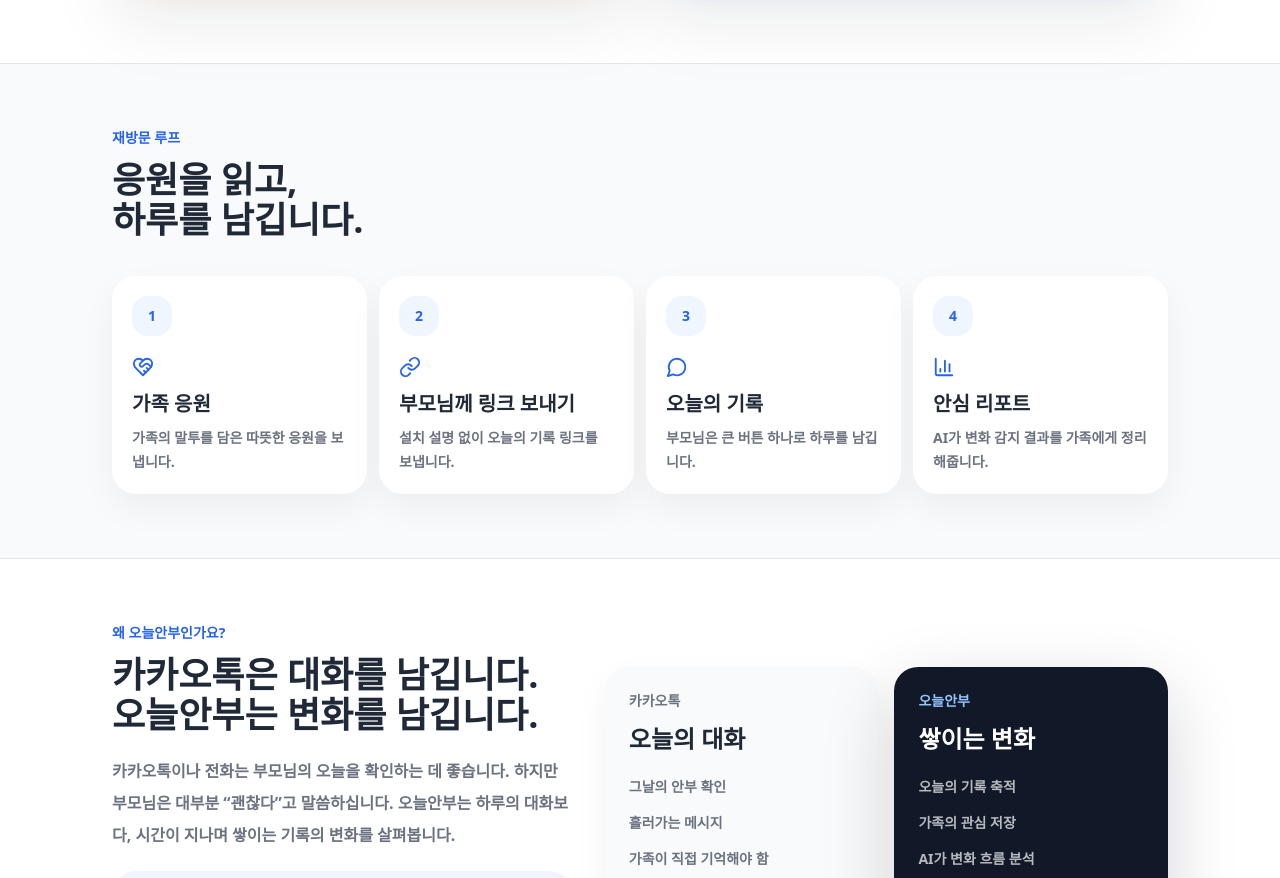
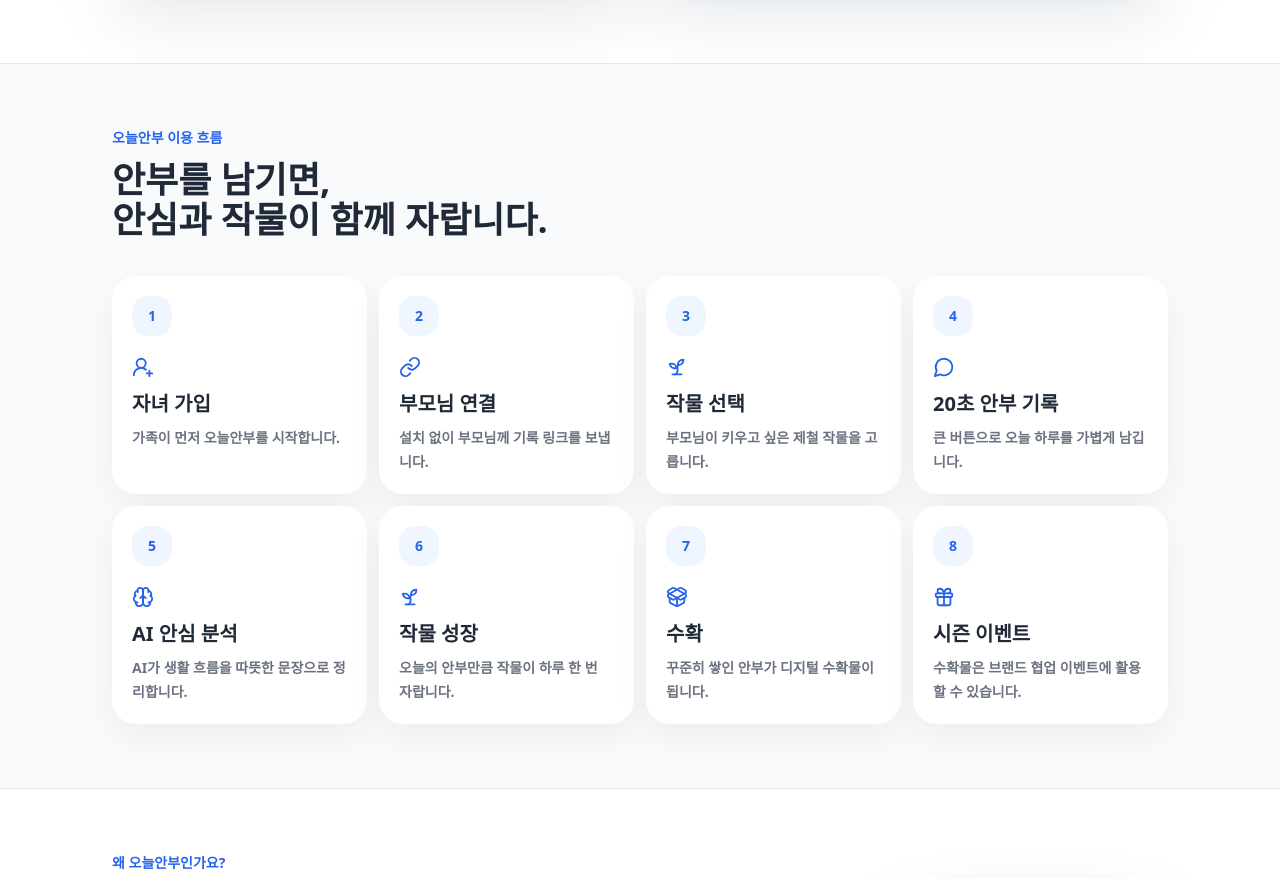
Before and after one commit to hotoksusu/Thinking-of-You, a Next.js app: page / in a window 1280 px wide. Shown: the part 2140-3018 px from the top of the page. Built offline with nearby package versions, Linux system fonts and the light colour scheme; a web font is replaced by a local one.

Commit message:
Align onboarding with reassurance farm journey

```diff
--- a/app/page.tsx
+++ b/app/page.tsx
@@ -1,38 +1,64 @@
 import {
   ArrowRight,
-  BarChart3,
   Brain,
   ChevronDown,
-  HeartHandshake,
+  Gift,
   Link,
   MessageCircle,
+  PackageOpen,
   ShieldCheck,
+  Sprout,
+  UserRoundPlus,
 } from "lucide-react";
 
 const flowSteps = [
   {
     step: "1",
-    title: "가족 응원",
-    description: "가족의 말투를 담은 따뜻한 응원을 보냅니다.",
-    icon: HeartHandshake,
+    title: "자녀 가입",
+    description: "가족이 먼저 오늘안부를 시작합니다.",
+    icon: UserRoundPlus,
   },
   {
     step: "2",
-    title: "부모님께 링크 보내기",
-    description: "설치 설명 없이 오늘의 기록 링크를 보냅니다.",
+    title: "부모님 연결",
+    description: "설치 없이 부모님께 기록 링크를 보냅니다.",
     icon: Link,
   },
   {
     step: "3",
-    title: "오늘의 기록",
-    description: "부모님은 큰 버튼 하나로 하루를 남깁니다.",
+    title: "작물 선택",
+    description: "부모님이 키우고 싶은 제철 작물을 고릅니다.",
+    icon: Sprout,
+  },
+  {
+    step: "4",
+    title: "20초 안부 기록",
+    description: "큰 버튼으로 오늘 하루를 가볍게 남깁니다.",
     icon: MessageCircle,
   },
   {
-    step: "4",
-    title: "안심 리포트",
-    description: "AI가 변화 감지 결과를 가족에게 정리해줍니다.",
-    icon: BarChart3,
+    step: "5",
+    title: "AI 안심 분석",
+    description: "AI가 생활 흐름을 따뜻한 문장으로 정리합니다.",
+    icon: Brain,
+  },
+  {
+    step: "6",
+    title: "작물 성장",
+    description: "오늘의 안부만큼 작물이 하루 한 번 자랍니다.",
+    icon: Sprout,
+  },
+  {
+    step: "7",
+    title: "수확",
+    description: "꾸준히 쌓인 안부가 디지털 수확물이 됩니다.",
+    icon: PackageOpen,
+  },
+  {
+    step: "8",
+    title: "시즌 이벤트",
+    description: "수확물은 브랜드 협업 이벤트에 활용할 수 있습니다.",
+    icon: Gift,
   },
 ];
 
@@ -229,13 +255,13 @@ export default function LandingPage() {
 
       <section className="border-y border-[#E5E7EB] bg-[#F9FAFB]">
         <div className="mx-auto w-full max-w-[1120px] px-5 py-16 sm:px-8">
-          <p className="text-sm font-black text-[#2563EB]">재방문 루프</p>
+          <p className="text-sm font-black text-[#2563EB]">오늘안부 이용 흐름</p>
           <h2 className="mt-3 text-3xl font-black leading-tight sm:text-4xl">
-            응원을 읽고,
+            안부를 남기면,
             <br />
-            하루를 남깁니다.
+            안심과 작물이 함께 자랍니다.
           </h2>
-          <div className="mt-9 grid gap-3 md:grid-cols-4">
+          <div className="mt-9 grid gap-3 md:grid-cols-2 lg:grid-cols-4">
             {flowSteps.map((item) => {
               const Icon = item.icon;
               return (
--- a/src/components/user-mode.tsx
+++ b/src/components/user-mode.tsx
@@ -894,6 +894,7 @@ function ParentSteppedRecordExperience({ records, encouragement, onSaved, onView
   const [missionCompleted, setMissionCompleted] = useState(false);
   const [savedRecord, setSavedRecord] = useState<TodayRecord | null>(null);
   const [farm, setFarm] = useState<UserFarm | null>(null);
+  const [farmLoaded, setFarmLoaded] = useState(false);
   const [harvestStorage, setHarvestStorage] = useState<HarvestStorageItem[]>([]);
   const [farmExpanded, setFarmExpanded] = useState(false);
   const [harvestMessage, setHarvestMessage] = useState("");
@@ -902,6 +903,7 @@ function ParentSteppedRecordExperience({ records, encouragement, onSaved, onView
   useEffect(() => {
     setFarm(readUserFarm());
     setHarvestStorage(readHarvestStorage());
+    setFarmLoaded(true);
   }, []);
 
   function toggleActivity(activity: SeniorActivity) {
@@ -982,6 +984,14 @@ function ParentSteppedRecordExperience({ records, encouragement, onSaved, onView
     saveUserFarm(nextFarm);
     setFarmExpanded(true);
     setHarvestMessage(`${crop.emoji} ${crop.name} 1개를 수확했어요.`);
+  }
+
+  if (!farmLoaded) {
+    return <div className="min-h-[60vh] rounded-[30px] bg-white shadow-[0_24px_70px_rgba(15,23,42,0.08)]" aria-label="안심농장을 불러오고 있어요" />;
+  }
+
+  if (!completed && !farm?.currentCropId) {
+    return <FarmOnboarding onSelectCrop={selectCrop} />;
   }
 
   if (completed) {
@@ -1312,6 +1322,24 @@ function StepCard({ title, description, children, footer }: { title: ReactNode;
   );
 }
 
+function FarmOnboarding({ onSelectCrop }: { onSelectCrop: (crop: CropType) => void }) {
+  return (
+    <section className="rounded-[30px] bg-white p-6 shadow-[0_24px_70px_rgba(15,23,42,0.08)] sm:p-8">
+      <div className="mb-7 flex items-center gap-4 rounded-[24px] bg-[#F0FDF4] p-5">
+        <div className="flex size-16 shrink-0 items-center justify-center rounded-2xl bg-white text-[#15803D] shadow-[0_8px_22px_rgba(21,128,61,0.10)]">
+          <Sprout size={34} aria-hidden />
+        </div>
+        <div>
+          <p className="text-sm font-black text-[#15803D]">안심농장 시작하기</p>
+          <p className="mt-2 text-lg font-black leading-7 text-[#1F2937]">작물을 고른 뒤 오늘의 안부를 남겨주세요.</p>
+        </div>
+      </div>
+      <CropSelection onSelect={onSelectCrop} />
+      <p className="mt-6 text-center font-semibold leading-7 text-[#6B7280]">작물 선택은 처음 한 번만 하면 돼요.</p>
+    </section>
+  );
+}
+
 function FarmRewardCard({
   farm,
   storage,
```
